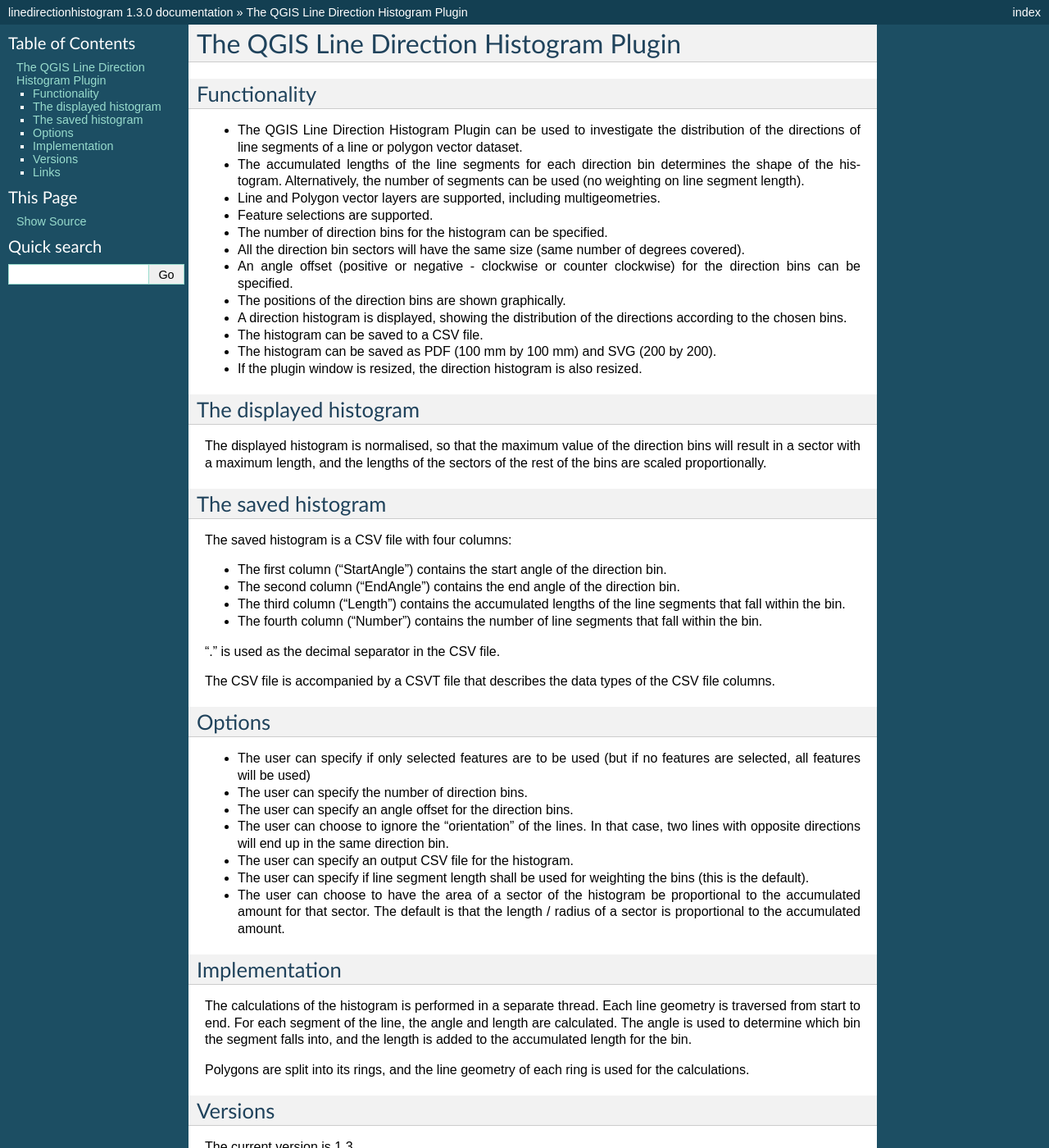
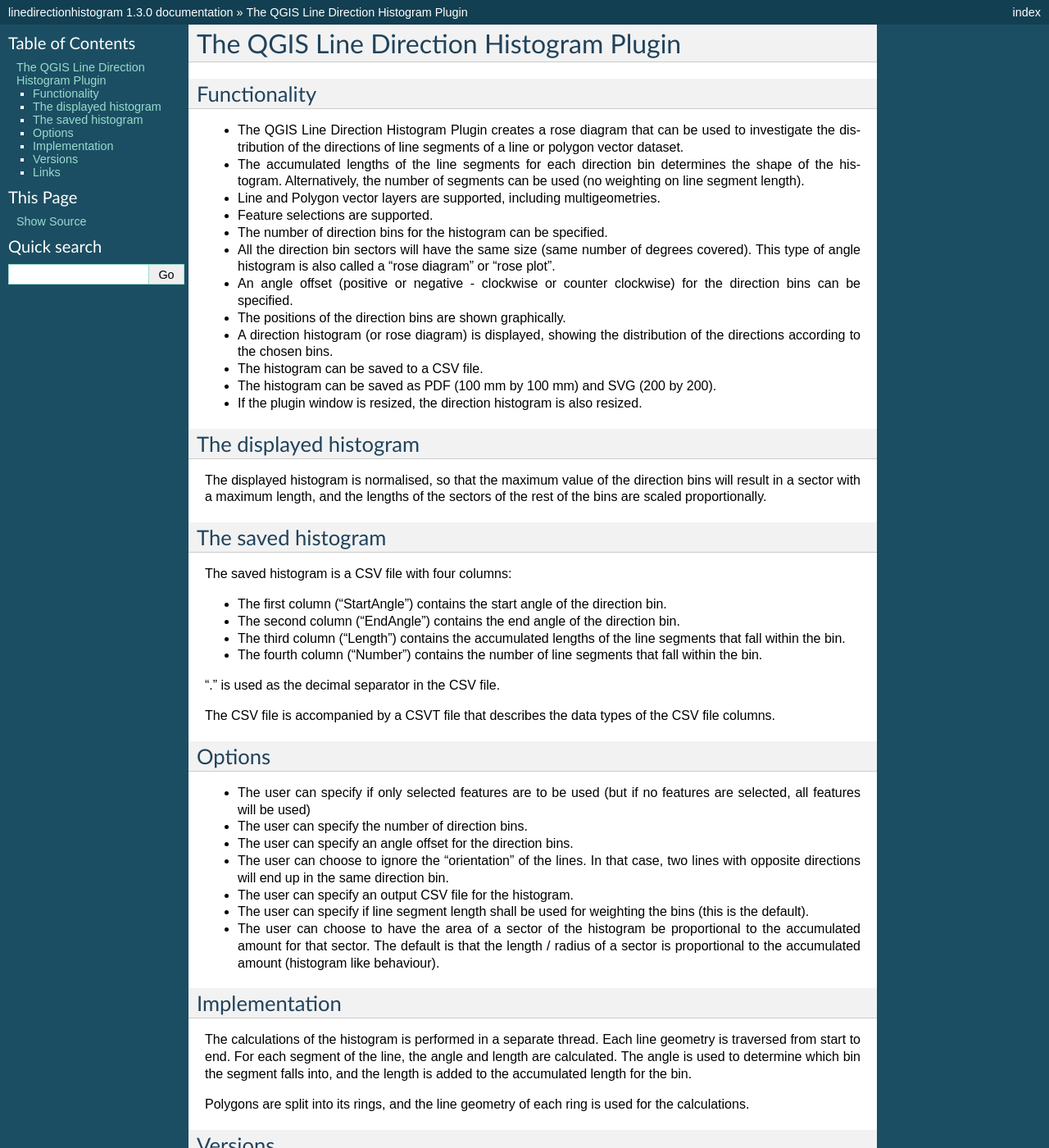
Before and after one commit to havatv/qgislinedirectionhistogramplugin, a Sphinx documentation site: the page built from help/source/index.rst, in a window 1280 px wide and 1400 px high. Shown: the whole window at 82% size. Built offline with Sphinx 7.4.7, drawn with Linux system fonts in a browser that asks for light colours; formulas are drawn with MathJax 3.

Commit message:
Updated documentation and metadata

```diff
--- a/help/source/index.rst
+++ b/help/source/index.rst
@@ -14,9 +14,9 @@
 Functionality
 =================
 
-- The QGIS Line Direction Histogram Plugin can be used to investigate
-  the distribution of the directions of line segments of a line or
-  polygon vector dataset.
+- The QGIS Line Direction Histogram Plugin creates a rose diagram
+  that can be used to investigate the distribution of the directions
+  of line segments of a line or polygon vector dataset.
 
 - The accumulated lengths of the line segments for each direction bin
   determines the shape of the histogram.
@@ -31,15 +31,16 @@
 - The number of direction bins for the histogram can be specified.
 
 - All the direction bin sectors will have the same size (same number
-  of degrees covered).
+  of degrees covered).  This type of angle histogram is also called
+  a "rose diagram" or "rose plot".
 
 - An angle offset (positive or negative - clockwise or counter
   clockwise) for the direction bins can be specified.
 
 - The positions of the direction bins are shown graphically.
 
-- A direction histogram is displayed, showing the distribution of the
-  directions according to the chosen bins.
+- A direction histogram (or rose diagram) is displayed, showing the
+  distribution of the directions according to the chosen bins.
 
 - The histogram can be saved to a CSV file.
 
@@ -71,6 +72,7 @@
   the line segments that fall within the bin.
 - The fourth column ("Number") contains the number of line segments
   that fall within the bin.
+
 "." is used as the decimal separator in the CSV file.
 
 The CSV file is accompanied by a CSVT file that describes the
@@ -100,7 +102,8 @@
   histogram be proportional to the accumulated amount for
   that sector.
   The default is that the length / radius of a sector is
-  proportional to the accumulated amount.
+  proportional to the accumulated amount (histogram like
+  behaviour).
 
 Implementation
 ================
--- a/metadata.txt
+++ b/metadata.txt
@@ -9,8 +9,8 @@
 [general]
 name=Line direction histogram
 qgisMinimumVersion=2.0
-description=Create histogram of line directions
-about=Visualises the distribution of line segment directions (weighted using the line segment lengths).  Can save the histogram as CSV, PDF or SVG.
+description=Create a histogram (rose diagram) of line directions
+about=Visualises the distribution of line segment directions as a rose diagram (weighted using the line segment lengths). Can save the rose diagram as CSV, PDF or SVG.
 version=1.3
 author=Håvard Tveite, NMBU
 email=havard.tveite@nmbu.no
@@ -36,7 +36,7 @@
     1.0
     -- First public version
 # Tags are comma separated with spaces allowed
-tags=direction,line,histogram,line segment,orientation
+tags=direction,line,histogram,line segment,orientation,rose diagram,statistics
 #homepage=https://plugins.qgis.org/plugins/LineDirectionHistogram/
 homepage=http://arken.umb.no/~havatv/gis/qgisplugins/LineDirectionHistogram/
 tracker=https://github.com/havatv/qgislinedirectionhistogramplugin/issues
```
Also changed, not shown: README.md (+1 -1 lines).
